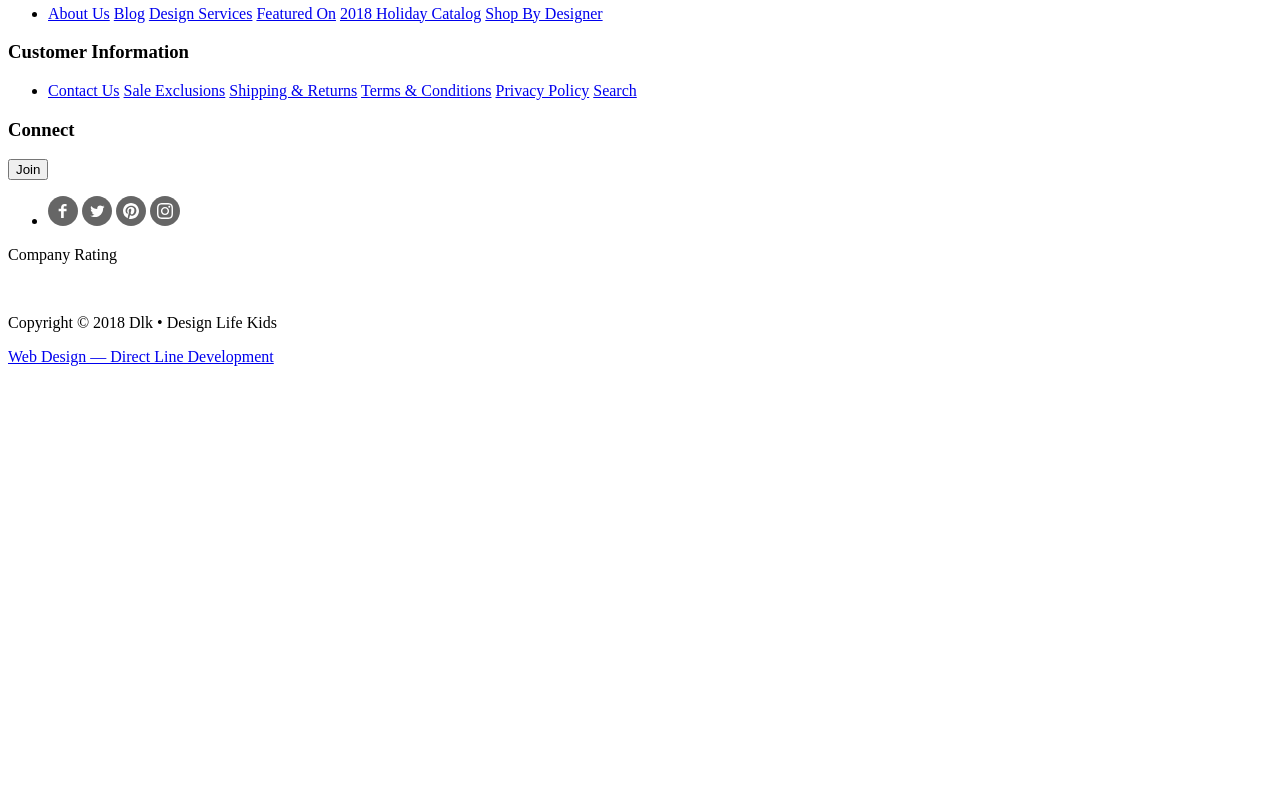
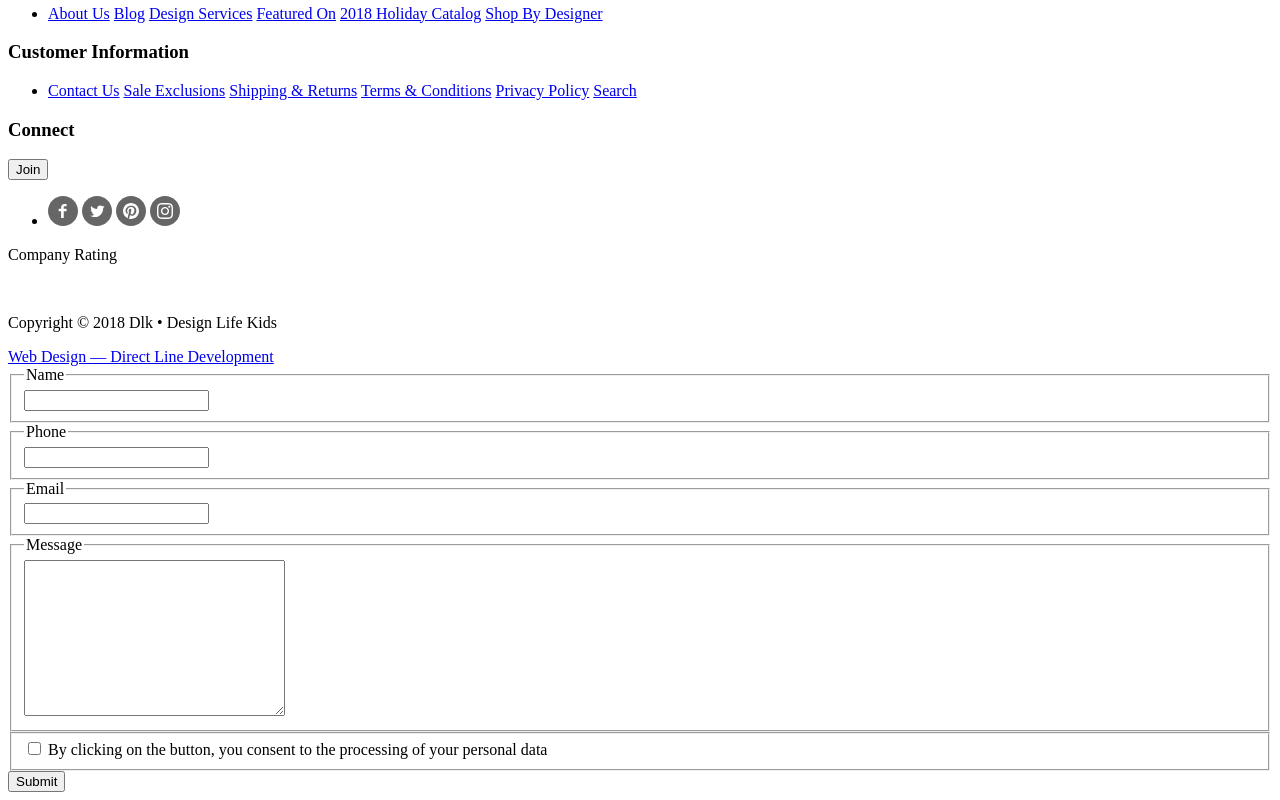
Before and after one commit to dl-academy-edu/ds-zoteev-nikita-1, a plain HTML site: page index.html in a window 1280 px wide. Shown: the part 2917-3717 px from the top of the page. Before the commit the page ends 3291 px from the top, so only its background shows below. Drawn offline with Linux system fonts and the light colour scheme.

Commit message:
Window model

```diff
--- a/index.html
+++ b/index.html
@@ -135,5 +135,44 @@
     <a href="#">Web Design — Direct Line Development</a>
 </div>
 </footer>
+
+
+<main>
+
+    <section>
+
+        <form action="" method="POST"></form>
+            <fieldset>
+                <legend>Name</legend>
+                <label for="field-name"></label>
+                <input id="field-name" tipe="text">
+            </fieldset>
+
+            <fieldset>
+                <legend>Phone</legend>
+                <label for="field-phone"></label>
+                <input id="field-phone" tipe="number">
+            </fieldset>
+
+            <fieldset>
+                <legend>Email</legend>
+                <label for="field-email"></label>
+                <input id="field-email" tipe="Email">
+            </fieldset>
+
+            <fieldset>
+                <legend>Message</legend>
+                <textarea name="Massage" id="" cols="30" rows="10"></textarea>
+            </fieldset>
+
+            <fieldset>
+                <input id="tipe" type="checkbox">
+                <label for="checkbox">By clicking on the button, you consent to the processing of your personal data</label>
+             </fieldset>
+    </section>
+
+    <button type="submit">Submit</button>
+</main>
+
 </body>
 </html>
```
Also changed, not shown: catalog.html (+6 -1 lines).
